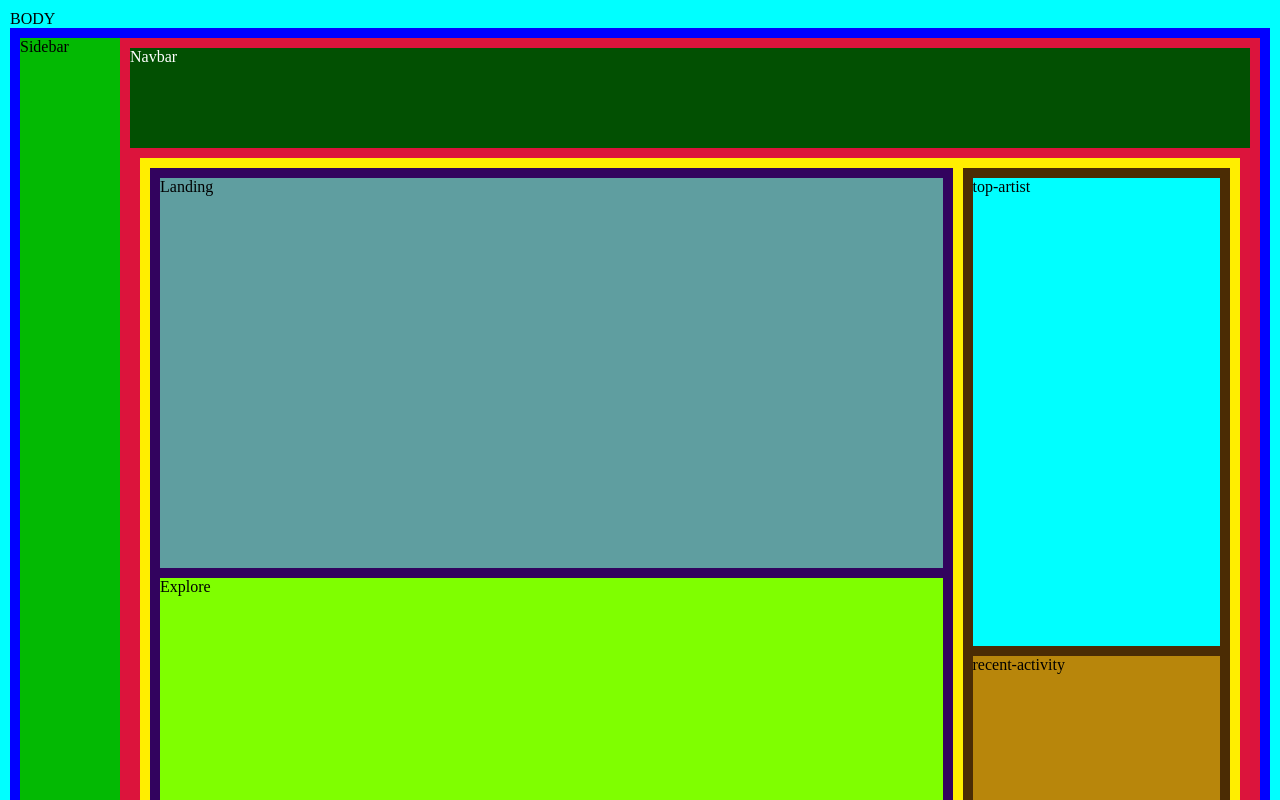
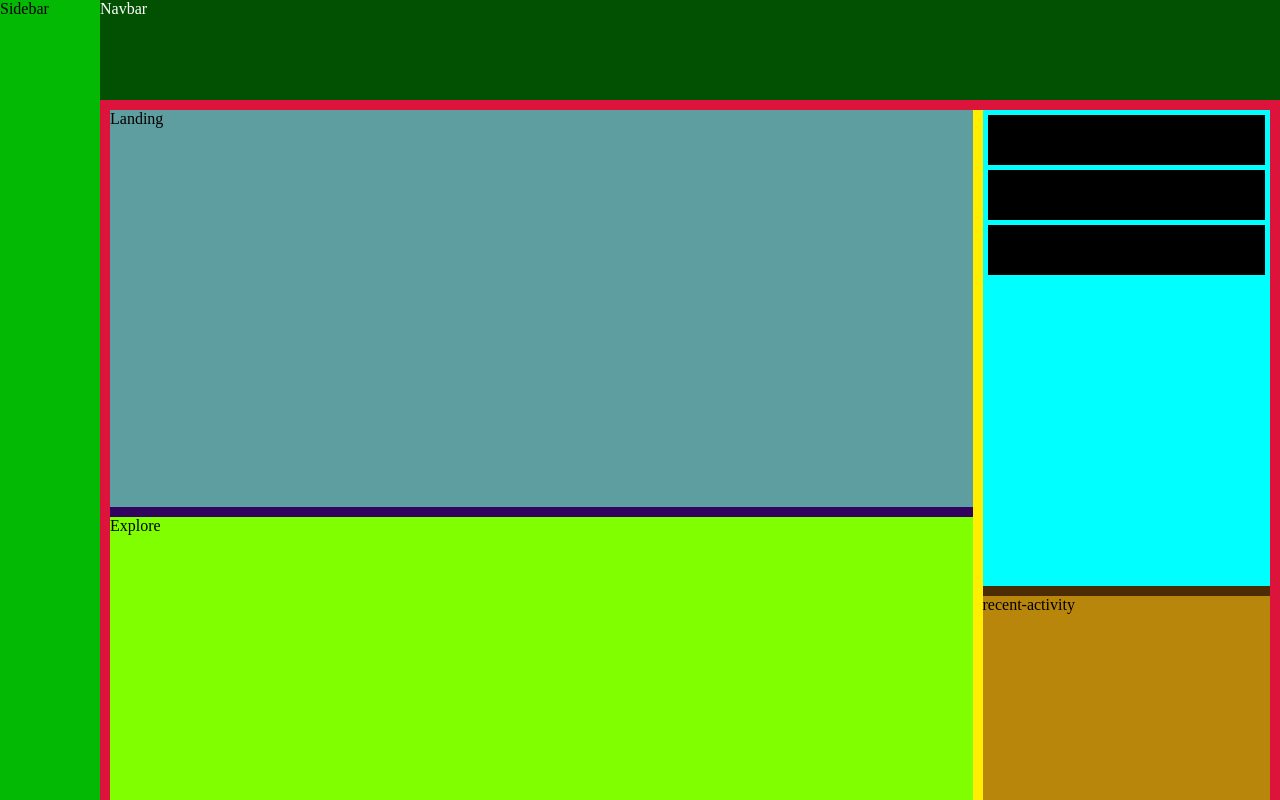
Before and after one commit to arshali2774/Grid-Layout, a website: page index.html in a window 1280 px wide. Shown: the top 800 px of the page. Drawn offline with Linux system fonts and the light colour scheme.

Commit message:
added ele

```diff
--- a/index.html
+++ b/index.html
@@ -8,7 +8,6 @@
     <title>Document</title>
   </head>
   <body>
-    BODY
     <div class="parent">
       <div class="child-1">
         <button id="close">close-sidebar</button>Sidebar
@@ -21,7 +20,11 @@
             <div class="explore">Explore</div>
           </div>
           <div class="sidebar">
-            <div class="top-artist">top-artist</div>
+            <div class="top-artist">
+              <div class="ele1"></div>
+              <div class="ele2"></div>
+              <div class="ele3"></div>
+            </div>
             <div class="recent-activity">recent-activity</div>
           </div>
         </div>
--- a/style.css
+++ b/style.css
@@ -1,7 +1,7 @@
 body {
   background-color: aqua;
   box-sizing: border-box;
-  padding: 10px;
+  padding: 0px;
   margin: 0;
 }
 
@@ -10,7 +10,7 @@ body {
   grid-template-columns: 100px 1fr;
   background-color: blue;
   height: min-content;
-  padding: 10px;
+  /* padding: 10px; */
 }
 
 .child-1 {
@@ -21,7 +21,7 @@ body {
   background-color: crimson;
   display: grid;
   grid-template-rows: 100px 1fr;
-  padding: 10px;
+  /* padding: 10px; */
 }
 
 .navbar {
@@ -34,7 +34,7 @@ body {
   margin: 10px;
   display: grid;
   grid-template-columns: 3fr 1fr;
-  padding: 10px;
+  /* padding: 10px; */
   column-gap: 10px;
   height: 150vh;
 }
@@ -44,7 +44,7 @@ body {
   display: grid;
   grid-template-rows: 2fr 4fr;
   row-gap: 10px;
-  padding: 10px;
+  /* padding: 10px; */
 }
 
 .sidebar {
@@ -52,7 +52,7 @@ body {
   display: grid;
   grid-template-rows: 2fr 3fr;
   row-gap: 10px;
-  padding: 10px;
+  /* padding: 10px; */
 }
 
 .landing {
@@ -65,6 +65,18 @@ body {
 
 .top-artist {
   background-color: cyan;
+  padding: 5px;
+  display: flex;
+  flex-direction: column;
+  row-gap: 5px;
+}
+
+.ele1,
+.ele2,
+.ele3 {
+  width: 100%;
+  min-height: 50px;
+  background-color: black;
 }
 
 .recent-activity {
```
